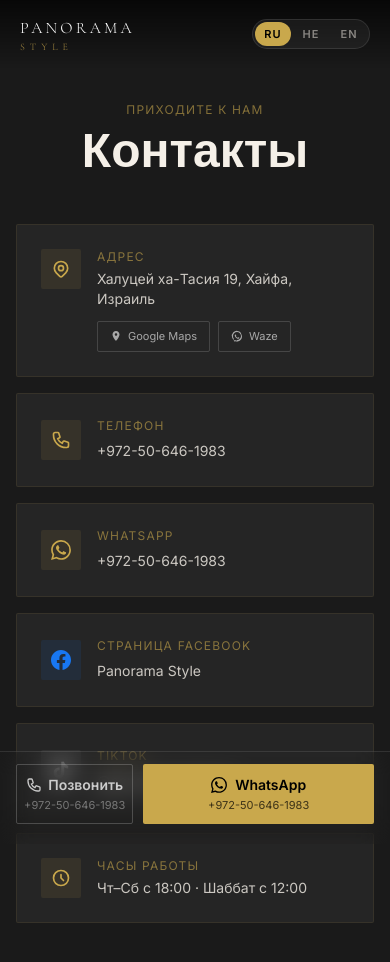
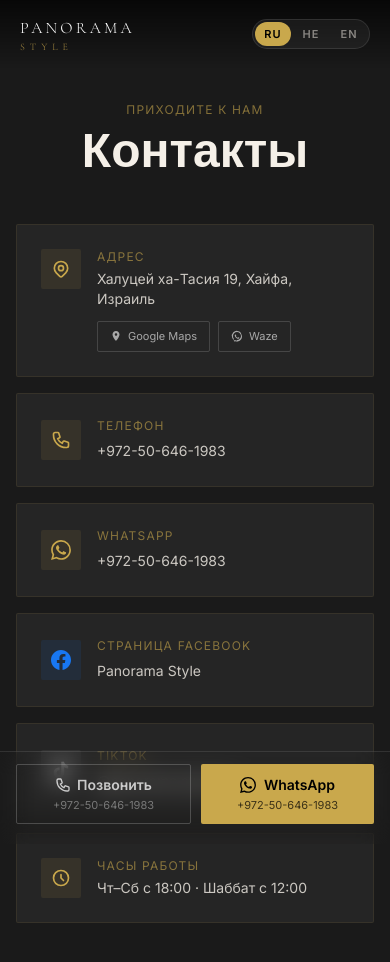
Before and after one commit to ediftw17/panorama-style-website, a Next.js app: page /contact in a window 390 px wide. Shown: the top 962 px of the page. Built offline with nearby package versions, Linux system fonts and the light colour scheme; grey boxes are pictures that could not be loaded.

Commit message:
Make Call and WhatsApp buttons equal size (hero + sticky bar)

```diff
--- a/components/Hero.tsx
+++ b/components/Hero.tsx
@@ -113,7 +113,7 @@ export default function Hero() {
         <div className="animate-fade-in-up flex flex-col sm:flex-row items-center justify-center gap-3 mb-4" style={{ animationDelay: '800ms' }}>
           <a
             href={`tel:${WA_PHONE_TEL}`}
-            className="inline-flex flex-col items-center justify-center gap-0.5 border border-white/25 text-white/75 px-8 py-3 hover:border-white/50 hover:text-white transition-all hover:-translate-y-px"
+            className="inline-flex flex-col items-center justify-center gap-0.5 border border-white/25 text-white/75 px-8 py-3 w-full sm:w-auto sm:min-w-[190px] hover:border-white/50 hover:text-white transition-all hover:-translate-y-px"
           >
             <span className="flex items-center gap-2 text-sm font-semibold tracking-wide">
               <svg className="w-4 h-4" fill="none" stroke="currentColor" viewBox="0 0 24 24">
@@ -127,7 +127,7 @@ export default function Hero() {
             href={waUrl(lang)}
             target="_blank"
             rel="noopener noreferrer"
-            className="inline-flex flex-col items-center justify-center gap-0.5 bg-gold text-black px-8 py-3 hover:bg-gold/90 transition-all hover:-translate-y-px"
+            className="inline-flex flex-col items-center justify-center gap-0.5 bg-gold text-black px-8 py-3 w-full sm:w-auto sm:min-w-[190px] hover:bg-gold/90 transition-all hover:-translate-y-px"
           >
             <span className="flex items-center gap-2 text-sm font-semibold tracking-wide">
               <svg className="w-4 h-4" fill="currentColor" viewBox="0 0 24 24">
--- a/components/StickyContactBar.tsx
+++ b/components/StickyContactBar.tsx
@@ -38,7 +38,7 @@ export default function StickyContactBar() {
             href={waUrl(lang)}
             target="_blank"
             rel="noopener noreferrer"
-            className="flex-[2] flex flex-col items-center justify-center bg-gold text-black rounded-sm py-2.5 hover:bg-gold/90 transition-colors"
+            className="flex-1 flex flex-col items-center justify-center bg-gold text-black rounded-sm py-2.5 hover:bg-gold/90 transition-colors"
           >
             <div className="flex items-center gap-2 text-sm font-semibold">
               <WaIcon />
```
